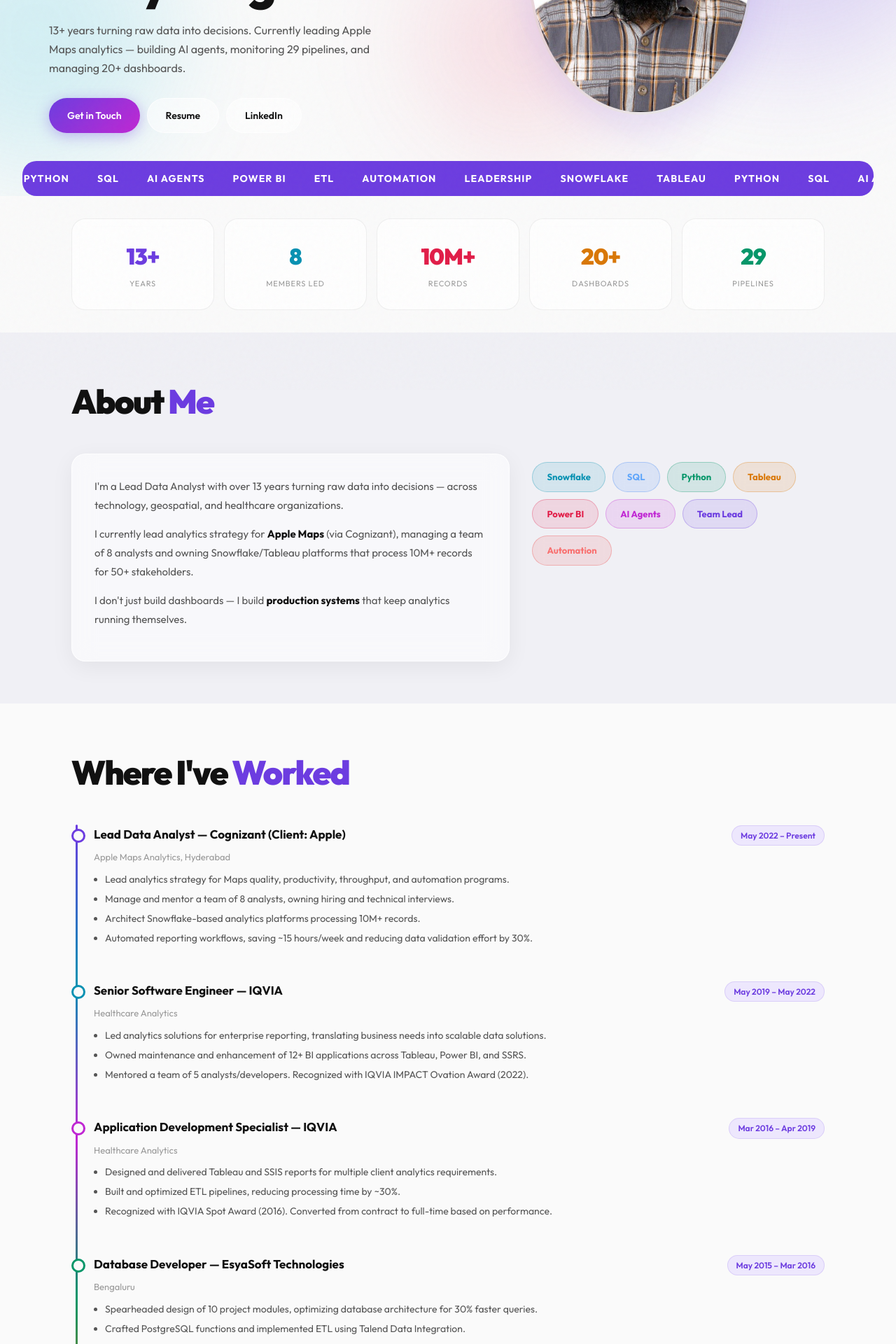
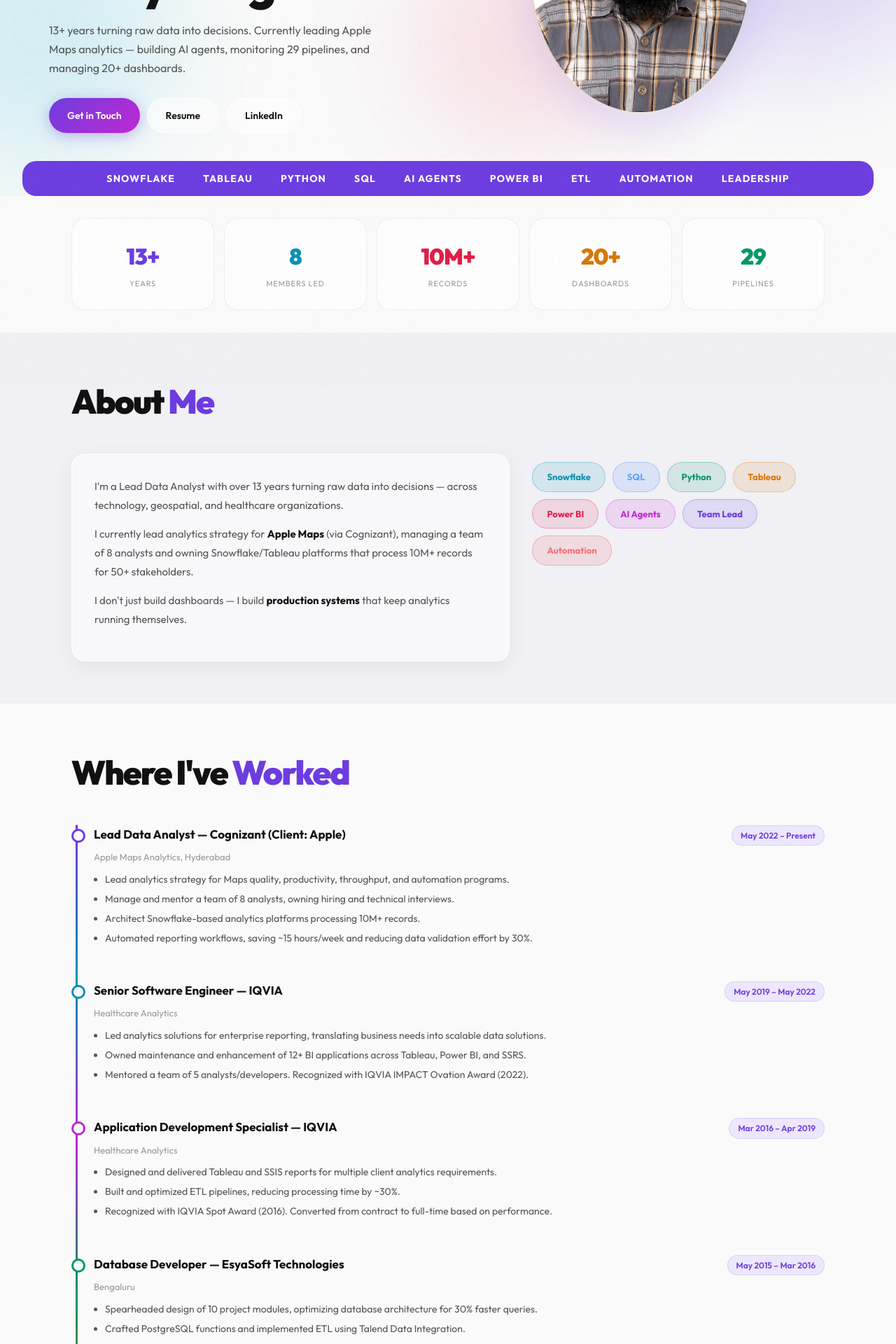
Before and after one commit to ysultankpg/ysultankpg.github.io, a Jekyll site: the page index.html, which Jekyll copies as it is, in a window 1280 px wide. Shown: the part 343-2263 px from the top of the page at 70% size. Built offline with Jekyll 4.4.1, drawn with Linux system fonts in a browser that asks for light colours.

Commit message:
Revert marquee to static centered layout (single set, no animation)

```diff
--- a/index.html
+++ b/index.html
@@ -59,7 +59,7 @@
   </div>
   <div class="hero-marquee">
     <div class="marquee-track">
-      <span>Snowflake</span><span>Tableau</span><span>Python</span><span>SQL</span><span>AI Agents</span><span>Power BI</span><span>ETL</span><span>Automation</span><span>Leadership</span><span>Snowflake</span><span>Tableau</span><span>Python</span><span>SQL</span><span>AI Agents</span><span>Power BI</span><span>ETL</span><span>Automation</span><span>Leadership</span><span>Snowflake</span><span>Tableau</span><span>Python</span><span>SQL</span><span>AI Agents</span><span>Power BI</span><span>ETL</span><span>Automation</span><span>Leadership</span>
+      <span>Snowflake</span><span>Tableau</span><span>Python</span><span>SQL</span><span>AI Agents</span><span>Power BI</span><span>ETL</span><span>Automation</span><span>Leadership</span>
     </div>
   </div>
 </header>
--- a/style.css
+++ b/style.css
@@ -206,17 +206,15 @@ strong { color: var(--text); }
   margin-top: 40px; padding: 14px 0;
   background: var(--marquee-bg); overflow: hidden;
   border-radius: var(--radius);
-  max-width: 100%;
 }
 .marquee-track {
-  display: flex; gap: 40px; width: max-content;
-  animation: marquee 25s linear infinite;
+  display: flex; gap: 40px; width: 100%; justify-content: center;
 }
 .marquee-track span {
   font-size: 14px; font-weight: 700; color: var(--marquee-text);
   text-transform: uppercase; letter-spacing: 0.08em; white-space: nowrap;
 }
-@keyframes marquee { 0% { transform: translateX(0); } 100% { transform: translateX(-33.33%); } }
+@keyframes marquee { 0% { transform: translateX(0); } 100% { transform: translateX(-50%); } }
 
 /* === BUTTONS === */
 .btn {
```
